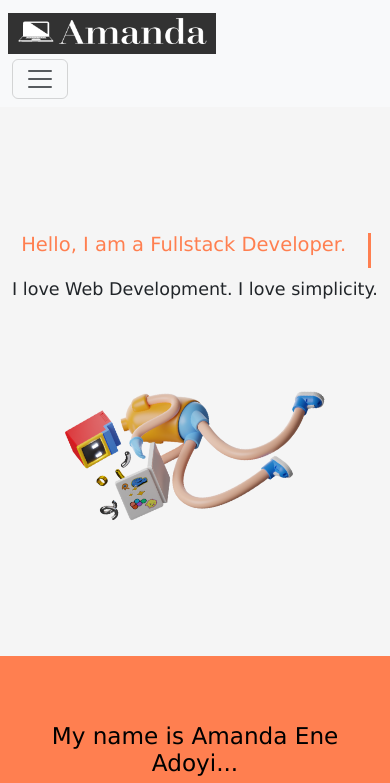
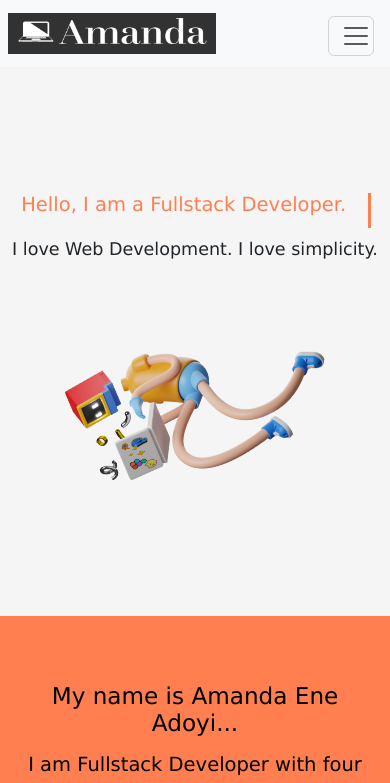
Before and after one commit to Lonercode/myPortfolio, a React (Vite) app in the folder portfolio/: page / in a window 390 px wide. Shown: the top 783 px of the page. Built offline with nearby package versions, Linux system fonts and the light colour scheme.

Commit message:
modified files

```diff
--- a/portfolio/src/App.css
+++ b/portfolio/src/App.css
@@ -267,6 +267,13 @@
     object-fit: cover;
     border-radius: 1vw;
     padding-left: 2vw;
+  }
+
+  .container-fluid .navbar-toggler {
+    width: 12vw;
+    top:4vw;
+    right:4vw;
+    position: absolute;
   }
 
   .greet2 h4{
```
